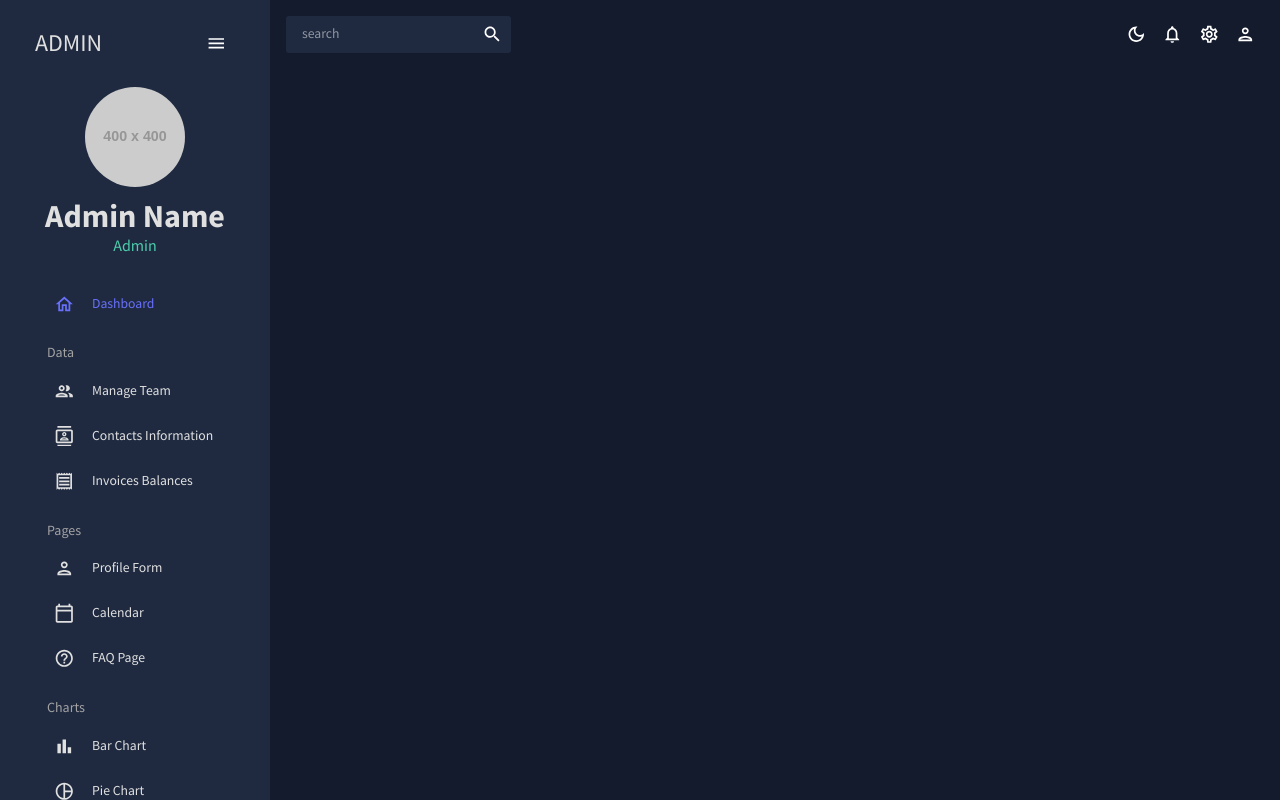
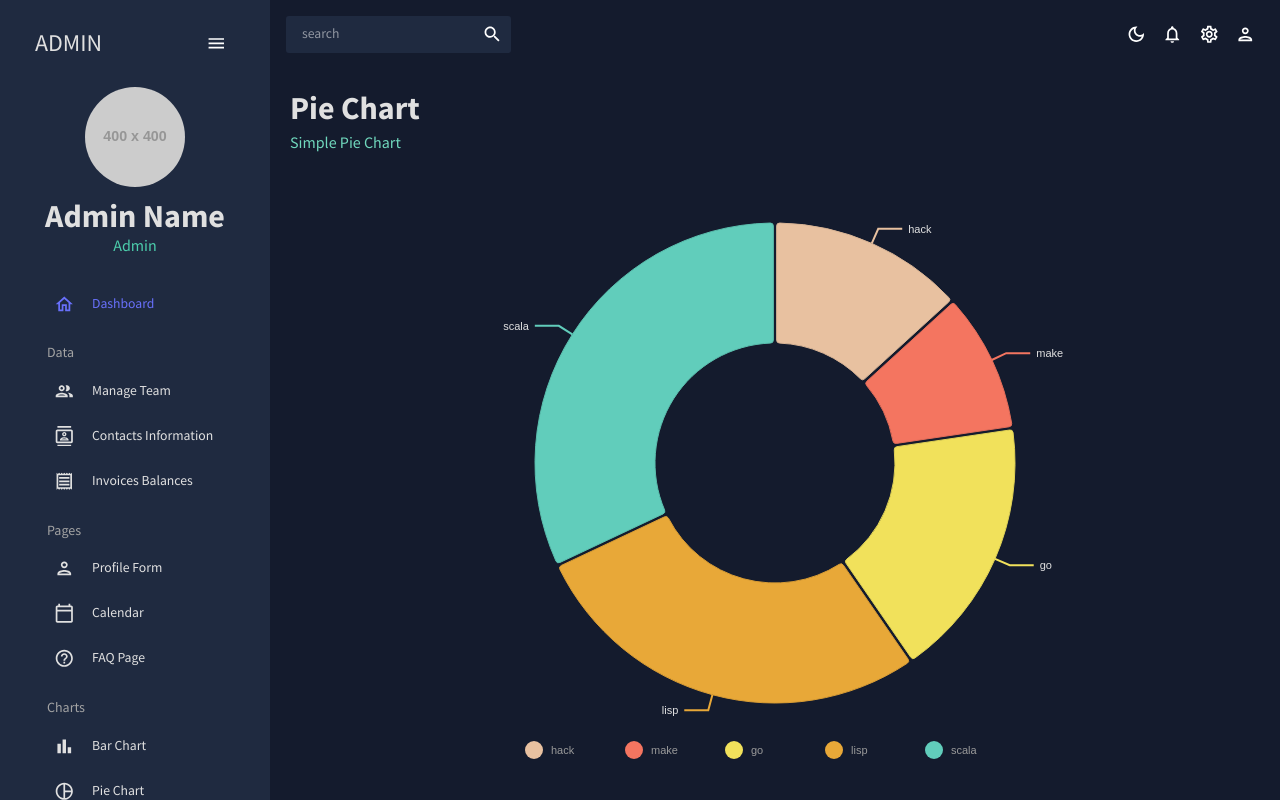
Before and after one commit to susanta/react-portfolio-3-dashboard, a React (Create React App) app: page /pie in a window 1280 px wide. Built offline with nearby package versions, Linux system fonts and the light colour scheme.

Commit message:
Added Pie chart

```diff
--- a/src/App.js
+++ b/src/App.js
@@ -11,6 +11,7 @@
 import Calendar from './scenes/calendar';
 import FAQ from './scenes/faq';
 import Bar from './scenes/bar';
+import Pie from './scenes/pie';
 
 function App() {
   const [theme, colorMode] = useMode();
@@ -32,6 +33,7 @@
               <Route path="/calendar" element={<Calendar />} />
               <Route path="/faq" element={<FAQ />} />
               <Route path="/bar" element={<Bar />} />
+              <Route path="/pie" element={<Pie />} />
             </Routes>
           </main>
         </div>
--- /dev/null
+++ b/src/components/PieChart.jsx
@@ -0,0 +1,110 @@
+import { ResponsivePie } from '@nivo/pie';
+import { tokens } from '../theme';
+import { useTheme } from '@mui/material';
+import { mockPieData as data } from '../data/mockData';
+
+const PieChart = () => {
+  const theme = useTheme();
+  const colors = tokens(theme.palette.mode);
+
+  return (
+    <ResponsivePie
+      data={data}
+      theme={{
+        axis: {
+          domain: {
+            line: {
+              stroke: colors.grey[100],
+            },
+          },
+          legend: {
+            text: {
+              fill: colors.grey[100],
+            },
+          },
+          ticks: {
+            line: {
+              stroke: colors.grey[100],
+              strokeWidth: 1,
+            },
+            text: {
+              fill: colors.grey[100],
+            },
+          },
+        },
+        legends: {
+          text: {
+            fill: colors.grey[100],
+          },
+        },
+      }}
+      margin={{ top: 40, right: 80, bottom: 80, left: 80 }}
+      innerRadius={0.5}
+      padAngle={0.7}
+      cornerRadius={3}
+      activeOuterRadiusOffset={8}
+      borderWidth={1}
+      borderColor={{
+        from: 'color',
+        modifiers: [['darker', 0.2]],
+      }}
+      arcLinkLabelsSkipAngle={10}
+      arcLinkLabelsTextColor={colors.grey[100]}
+      arcLinkLabelsThickness={2}
+      arcLinkLabelsColor={{ from: 'color' }}
+      enableArcLabels={false}
+      arcLabelsSkipAngle={10}
+      arcLabelsTextColor={{
+        from: 'color',
+        modifiers: [['darker', 2]],
+      }}
+      defs={[
+        {
+          id: 'dots',
+          type: 'patternDots',
+          background: 'inherit',
+          color: 'rgba(255, 255, 255, 0.3)',
+          size: 4,
+          padding: 1,
+          stagger: true,
+        },
+        {
+          id: 'lines',
+          type: 'patternLines',
+          background: 'inherit',
+          color: 'rgba(255, 255, 255, 0.3)',
+          rotation: -45,
+          lineWidth: 6,
+          spacing: 10,
+        },
+      ]}
+      legends={[
+        {
+          anchor: 'bottom',
+          direction: 'row',
+          justify: false,
+          translateX: 0,
+          translateY: 56,
+          itemsSpacing: 0,
+          itemWidth: 100,
+          itemHeight: 18,
+          itemTextColor: '#999',
+          itemDirection: 'left-to-right',
+          itemOpacity: 1,
+          symbolSize: 18,
+          symbolShape: 'circle',
+          effects: [
+            {
+              on: 'hover',
+              style: {
+                itemTextColor: '#000',
+              },
+            },
+          ],
+        },
+      ]}
+    />
+  );
+};
+
+export default PieChart;
--- /dev/null
+++ b/src/scenes/pie/index.jsx
@@ -0,0 +1,16 @@
+import { Box } from '@mui/material';
+import Header from '../../components/Header';
+import PieChart from '../../components/PieChart';
+
+const Pie = () => {
+  return (
+    <Box m="20px">
+      <Header title="Pie Chart" subtitle="Simple Pie Chart" />
+      <Box height="75vh">
+        <PieChart />
+      </Box>
+    </Box>
+  );
+};
+
+export default Pie;
```
